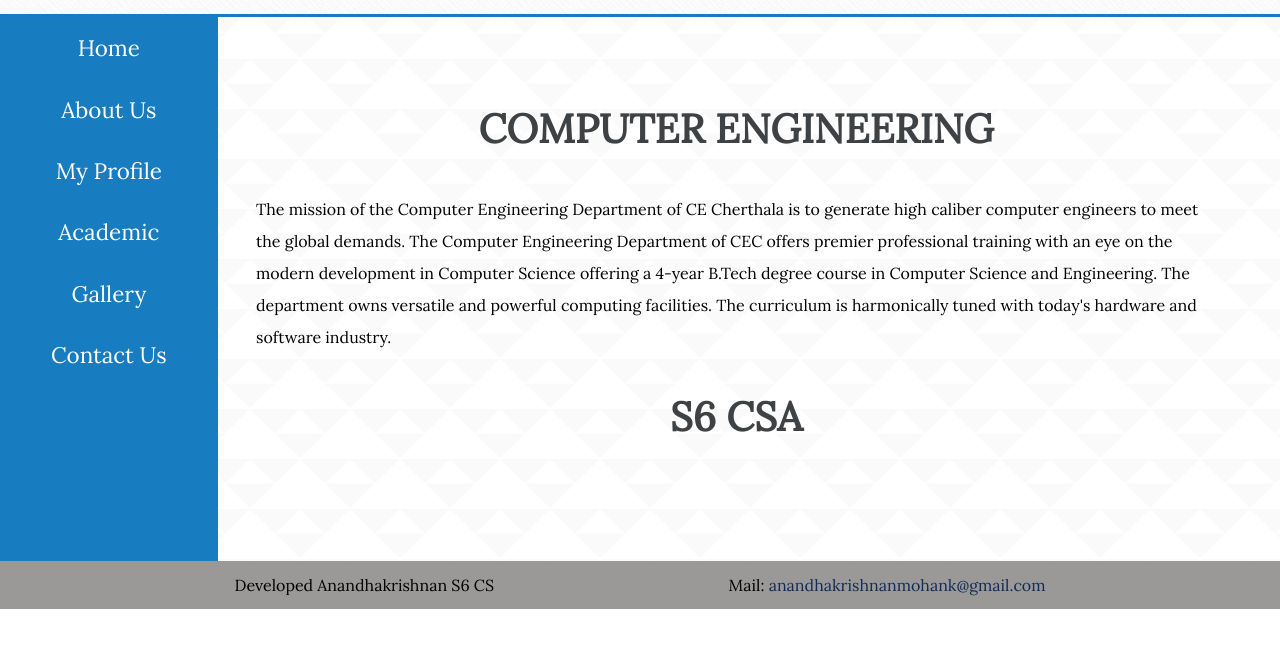
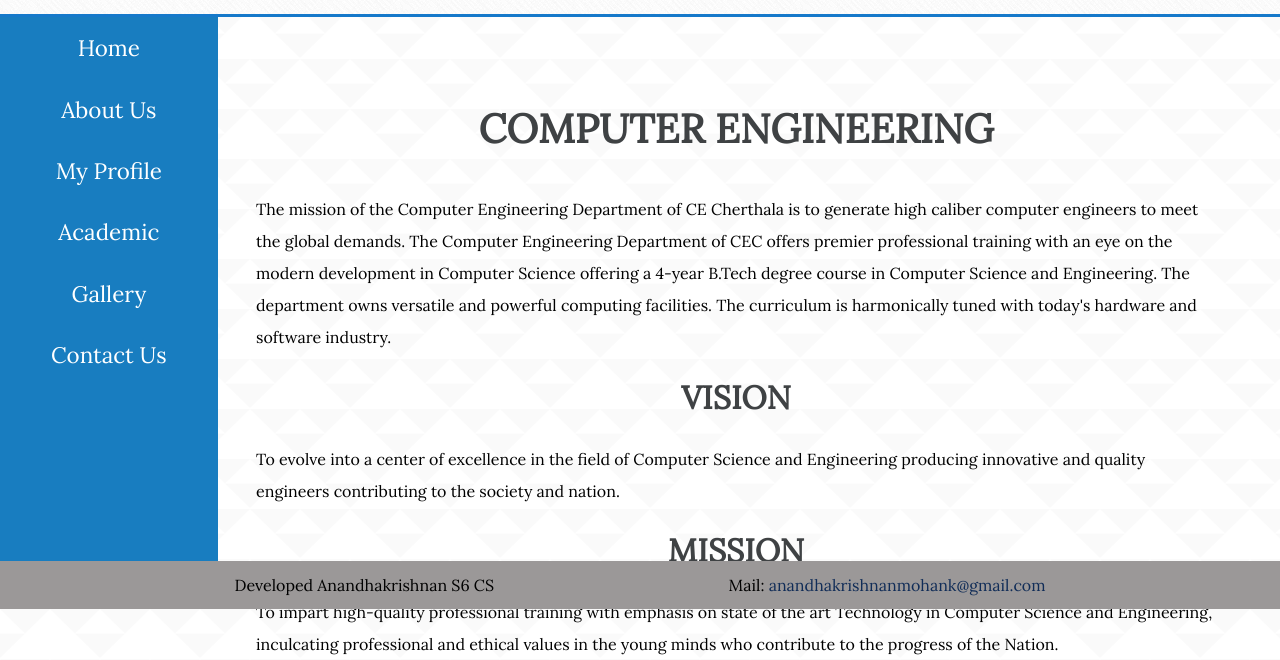
Before and after one commit to anandhakrishnanm/web-tech-assignment, a plain HTML site: page pages/about/about.html in a window 1280 px wide. Shown: the part 191-851 px from the top of the page. Before the commit the page ends 800 px from the top, so only its background shows below. Drawn offline with Linux system fonts and the light colour scheme.

Commit message:
design changes

```diff
--- a/pages/about/about.html
+++ b/pages/about/about.html
@@ -44,8 +44,19 @@
             The department owns versatile and powerful computing facilities.
             The curriculum is harmonically tuned with today's hardware and software industry.
         </p>
-        <h2 class="section-head">S6 CSA</h2>
-    </section>
+        <h3>VISION</h3>
+
+        <p>
+            To evolve into a center of excellence in the field of
+            Computer Science and Engineering producing innovative and quality
+            engineers contributing to the society and nation.
+            </p>
+            <h3>MISSION</h3>
+
+            <p>To impart high-quality professional training with emphasis on state of the art
+                Technology in Computer Science and Engineering,  inculcating professional and
+                ethical values in the young minds who contribute to the progress of the Nation.
+                    </section></p>
     <footer>
         <p>Developed Anandhakrishnan S6 CS</p>
         <p>Mail: <a href="mailto:anandhakrishnanmohank@gmail.com">
--- a/style.css
+++ b/style.css
@@ -81,6 +81,12 @@ header{
     line-height: 4rem;
     color: #3f4244;
 }
+.section h3{
+    margin: 1.3rem auto;
+    font-size: 2rem;
+    line-height: 3rem;
+    color: #3f4244;
+}
 /* end section stling*/
 footer{
     background: rgb(155, 152, 152);
```
